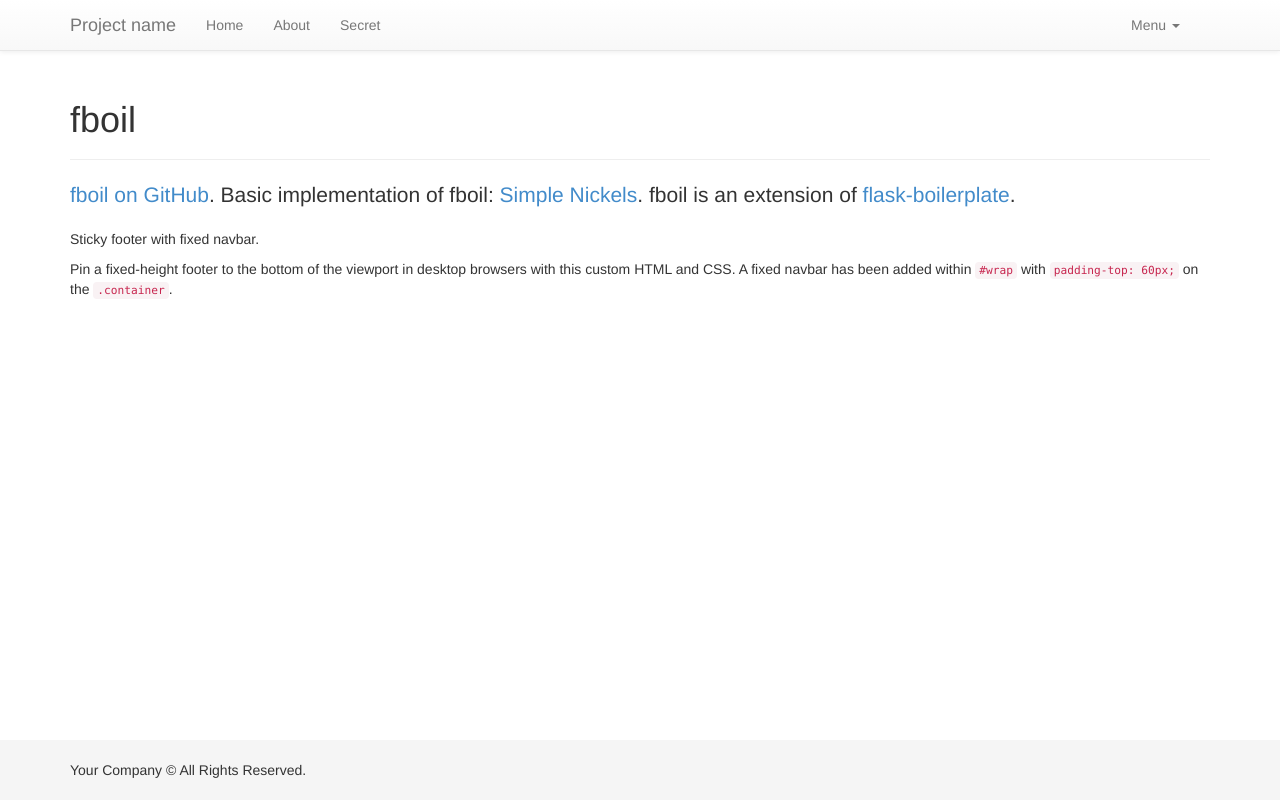
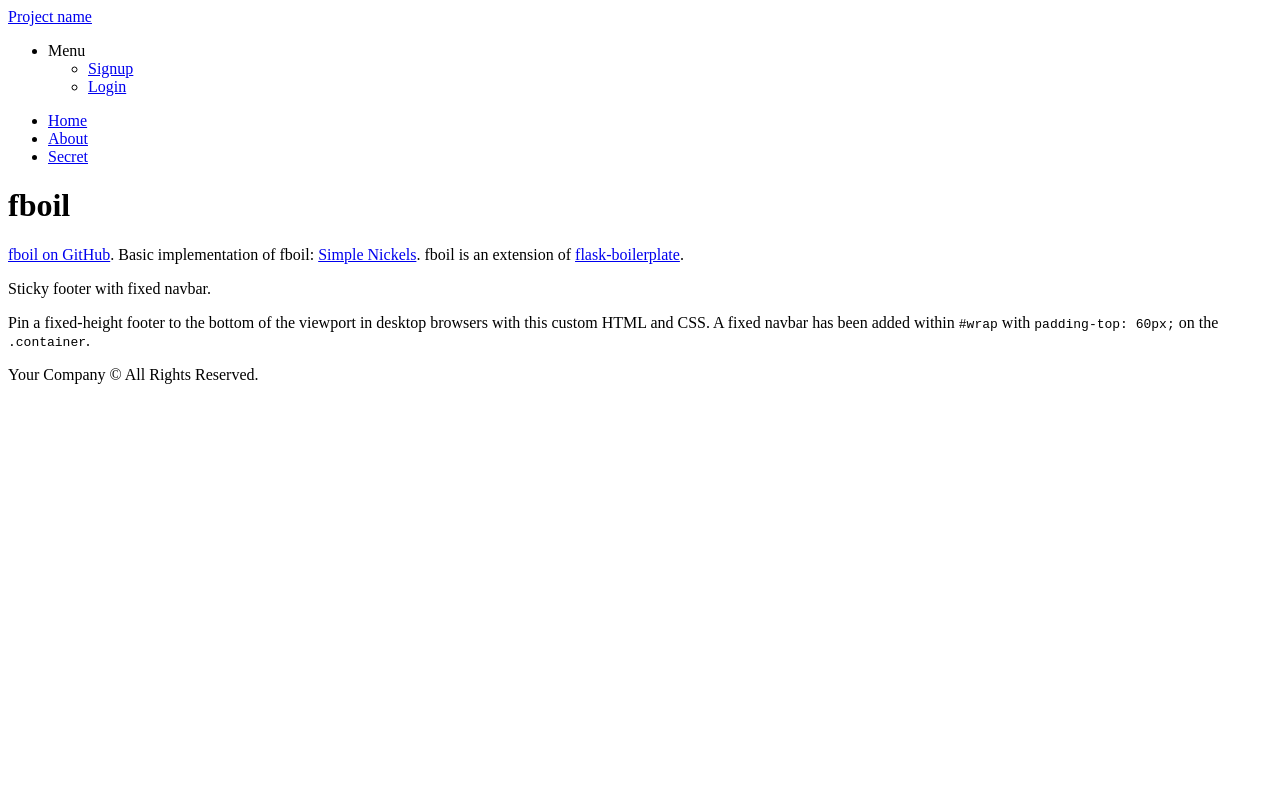
Before and after one commit to jkeat/fboil, a Flask app: page / in a window 1280 px wide. Run offline with Flask 2, Linux system fonts and the light colour scheme; some libraries are stand-ins or nearby versions.

Commit message:
no Bootstrap

```diff
--- a/app/templates/layouts/main.html
+++ b/app/templates/layouts/main.html
@@ -10,13 +10,17 @@
 <!-- /meta -->
 
 <!-- styles -->
-<link type="text/css" rel="stylesheet" href="{{ url_for('static', filename='css/font-awesome-4.0.1.min.css') }}" />
+
+
+<!-- <link type="text/css" rel="stylesheet" href="{{ url_for('static', filename='css/font-awesome-4.0.1.min.css') }}" />
 <link type="text/css" rel="stylesheet" href="{{ url_for('static', filename='css/bootstrap-3.0.0.min.css') }}">
 <link type="text/css" rel="stylesheet" href="{{ url_for('static', filename='css/bootstrap-theme-3.0.0.min.css') }}" />
 <link type="text/css" rel="stylesheet" href="{{ url_for('static', filename='css/layout.main.css') }}" />
-<link type="text/css" rel="stylesheet" href="{{ url_for('static', filename='css/main.css') }}" />
+ --><link type="text/css" rel="stylesheet" href="{{ url_for('static', filename='css/main.css') }}" />
 <link type="text/css" rel="stylesheet" href="{{ url_for('static', filename='css/main.responsive.css') }}" />
 <link type="text/css" rel="stylesheet" href="{{ url_for('static', filename='css/main.quickfix.css') }}" />
+
+
 <!-- /styles -->
 
 <!-- favicons -->
@@ -39,31 +43,19 @@
   <!-- Wrap all page content here -->
   <div id="wrap">
 
-    <!-- Fixed navbar -->
-    <div class="navbar navbar-default navbar-fixed-top">
-      <div class="container">
-        <div class="navbar-header">
-          <button type="button" class="navbar-toggle" data-toggle="collapse" data-target=".navbar-collapse">
-            <span class="icon-bar"></span>
-            <span class="icon-bar"></span>
-            <span class="icon-bar"></span>
-          </button>
-          <a class="navbar-brand" href="{{ url_for('pages.home') }}">Project name</a>
+    <!-- Navbar -->
+    <div class="navbar">
+      <div>
+        <a href="{{ url_for('pages.home') }}">Project name</a>
       </div>
-        <div class="collapse navbar-collapse">
-          <ul class="nav navbar-nav">
-            <li><a href="{{ url_for('pages.home') }}">Home</a></li>
-            <li><a href="{{ url_for('pages.about') }}">About</a></li>
-            <li><a href="{{ url_for('pages.secret') }}">Secret</a></li>
-          </ul>
-          <ul class="nav navbar-nav pull-right">
-            <li class="dropdown">
+      <ul>
+        <li>
           {% if current_user.is_authenticated() %}
-                <a class="dropdown-toggle" data-toggle="dropdown">Hi, {{ current_user.username }}! <b class="caret"></b></a>
+            <div>Hi, {{ current_user.username }}!</a>
           {% else %}
-                <a class="dropdown-toggle" data-toggle="dropdown">Menu <b class="caret"></b></a>
+            <div>Menu</div>
           {% endif %}
-              <ul class="dropdown-menu">
+          <ul>
             {% if current_user.is_authenticated() %}
               <li><a href="{{ url_for('users.logout') }}">Logout</a></li>
             {% else %}
@@ -73,18 +65,22 @@
           </ul>
         </li>
       </ul>
-        </div><!--/.nav-collapse -->
+      <div>
+        <ul>
+          <li><a href="{{ url_for('pages.home') }}">Home</a></li>
+          <li><a href="{{ url_for('pages.about') }}">About</a></li>
+          <li><a href="{{ url_for('pages.secret') }}">Secret</a></li>
+        </ul>
       </div>
     </div>
 
     <!-- Begin page content -->
-    <main id="content" role="main" class="container">
+    <main id="content" role="main">
 
       {% with messages = get_flashed_messages() %}
         {% if messages %}
           {% for message in messages %}
-            <div class="alert alert-block alert-warning fade in">
-              <a class="close" data-dismiss="alert">&times;</a>
+            <div class="alert">
               {{ message }}
             </div>
           {% endfor %}
@@ -95,11 +91,10 @@
 
     </main>
 
-  </div>
+  </div> <!-- / .navbar -->
 
   <div id="footer">
-    <div class="container">
-      <br>
+    <div>
       <p>Your Company &copy; All Rights Reserved.</p>
       {% block footer %}{% endblock %}
     </div>
--- a/app/templates/pages/about.html
+++ b/app/templates/pages/about.html
@@ -2,10 +2,10 @@
 {% block title %}About{% endblock %}
 {% block content %}
 
-<div class="page-header">
+<div>
   <h1>About Page</h1>
 </div>
-<p class="lead">This is just a placeholder page which should be replaced with real content.</p>
+<p>This is just a placeholder page which should be replaced with real content.</p>
 <p>Lorem ipsum dolor sit amet, consectetur adipiscing elit. Ut tellus ligula, imperdiet id lobortis sit amet, scelerisque non sapien. Duis quis dui quis mauris dapibus fringilla. Pellentesque nec tellus ac diam volutpat malesuada.</p>
 <p>In quam arcu, interdum vel arcu viverra, vulputate convallis massa. Sed hendrerit velit a arcu euismod, sit amet consequat lacus imperdiet. Nullam quis dui sapien. Vestibulum placerat, justo non fringilla laoreet, dui ipsum posuere nisi, nec vestibulum eros leo ut sapien.</p>
 <p>Vivamus eu felis sed magna scelerisque semper in et libero. Curabitur sed convallis odio, quis venenatis sapien. In convallis a velit ac commodo. Donec sapien ligula, vestibulum ut nisi accumsan, facilisis pretium est. Fusce varius semper orci, et egestas nulla cursus a. Phasellus aliquam, mi ac adipiscing lobortis, ipsum augue aliquam ligula, quis fermentum mi augue vel ligula.</p>
--- a/app/templates/pages/home.html
+++ b/app/templates/pages/home.html
@@ -2,10 +2,10 @@
 {% block title %}Home{% endblock %}
 {% block content %}
 
-<div class="page-header">
+<div>
   <h1>fboil</h1>
 </div>
-<p class="lead"><a href="https://github.com/jkeat/fboil">fboil on GitHub</a>. Basic implementation of fboil: <a href="https://simplenickels.herokuapp.com">Simple Nickels</a>. fboil is an extension of <a href="https://github.com/mjhea0/flask-boilerplate/tree/master/_updated">flask-boilerplate</a>.</p>
+<p><a href="https://github.com/jkeat/fboil">fboil on GitHub</a>. Basic implementation of fboil: <a href="https://simplenickels.herokuapp.com">Simple Nickels</a>. fboil is an extension of <a href="https://github.com/mjhea0/flask-boilerplate/tree/master/_updated">flask-boilerplate</a>.</p>
 <p>Sticky footer with fixed navbar.</p>
 <p>Pin a fixed-height footer to the bottom of the viewport in desktop browsers with this custom HTML and CSS. A fixed navbar has been added within <code>#wrap</code> with <code>padding-top: 60px;</code> on the <code>.container</code>.</p>
 
--- a/app/templates/pages/secret.html
+++ b/app/templates/pages/secret.html
@@ -2,9 +2,9 @@
 {% block title %}Secret{% endblock %}
 {% block content %}
 
-<div class="page-header">
+<div>
   <h1>Secret Page</h1>
 </div>
-<p class="lead">This is a page that only logged in users can see. Welcome to the Snakehole Lounge.</p>
+<p>This is a page that only logged in users can see. Welcome to the Snakehole Lounge.</p>
 
 {% endblock %}
```
Also changed, not shown: app/static/css/main.css (+3 -12 lines), app/templates/layouts/form.html (+5 -6 lines), app/templates/users/forms/forgot-password.html (+7 -7 lines), app/templates/users/forms/login.html (+12 -11 lines), app/templates/users/forms/register.html (+11 -11 lines), app/templates/users/forms/reset-password.html (+4 -4 lines), app/templates/users/forms/set-username.html (+4 -3 lines). Lines whose indentation alone changed are shown as unchanged.
